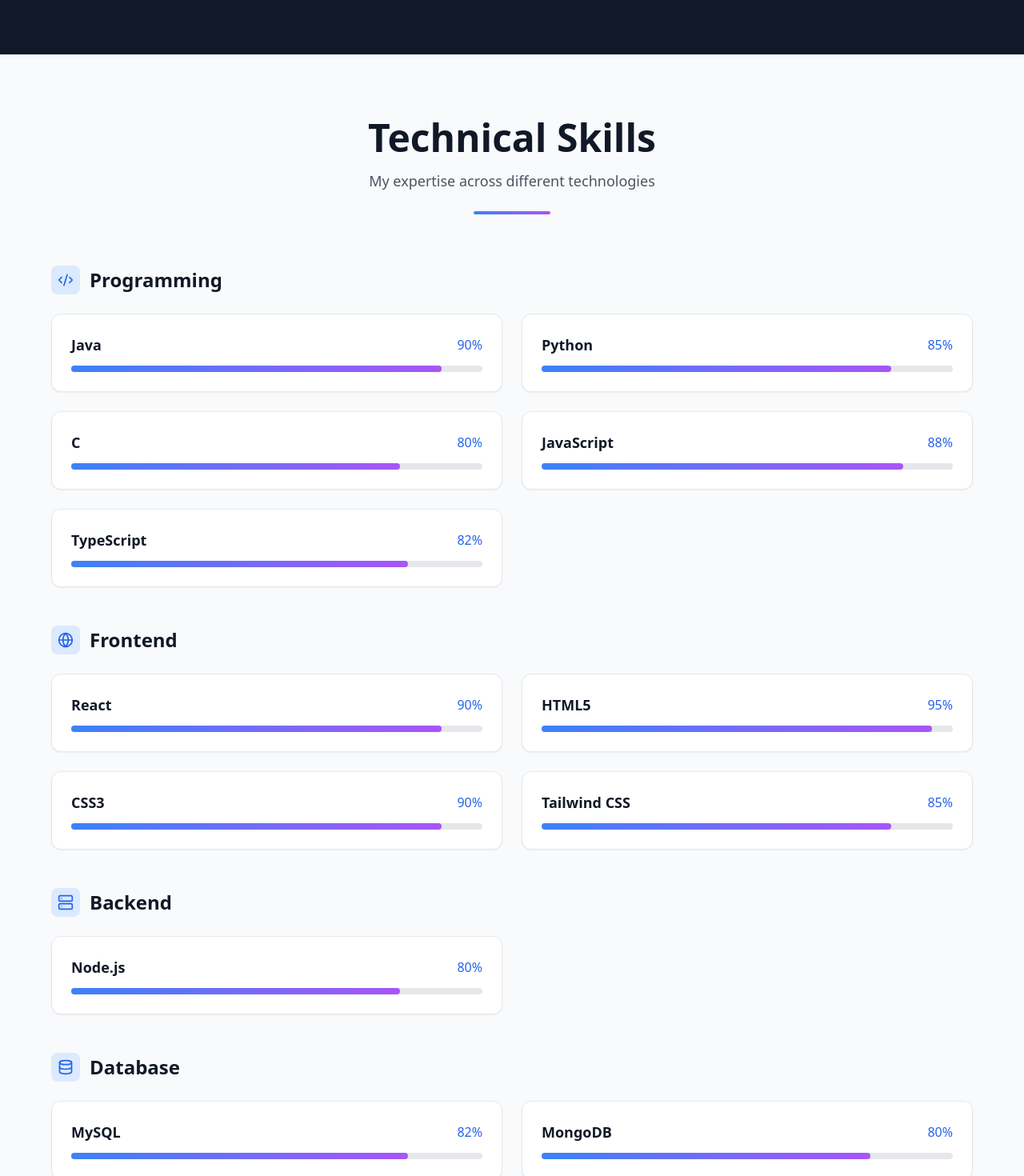
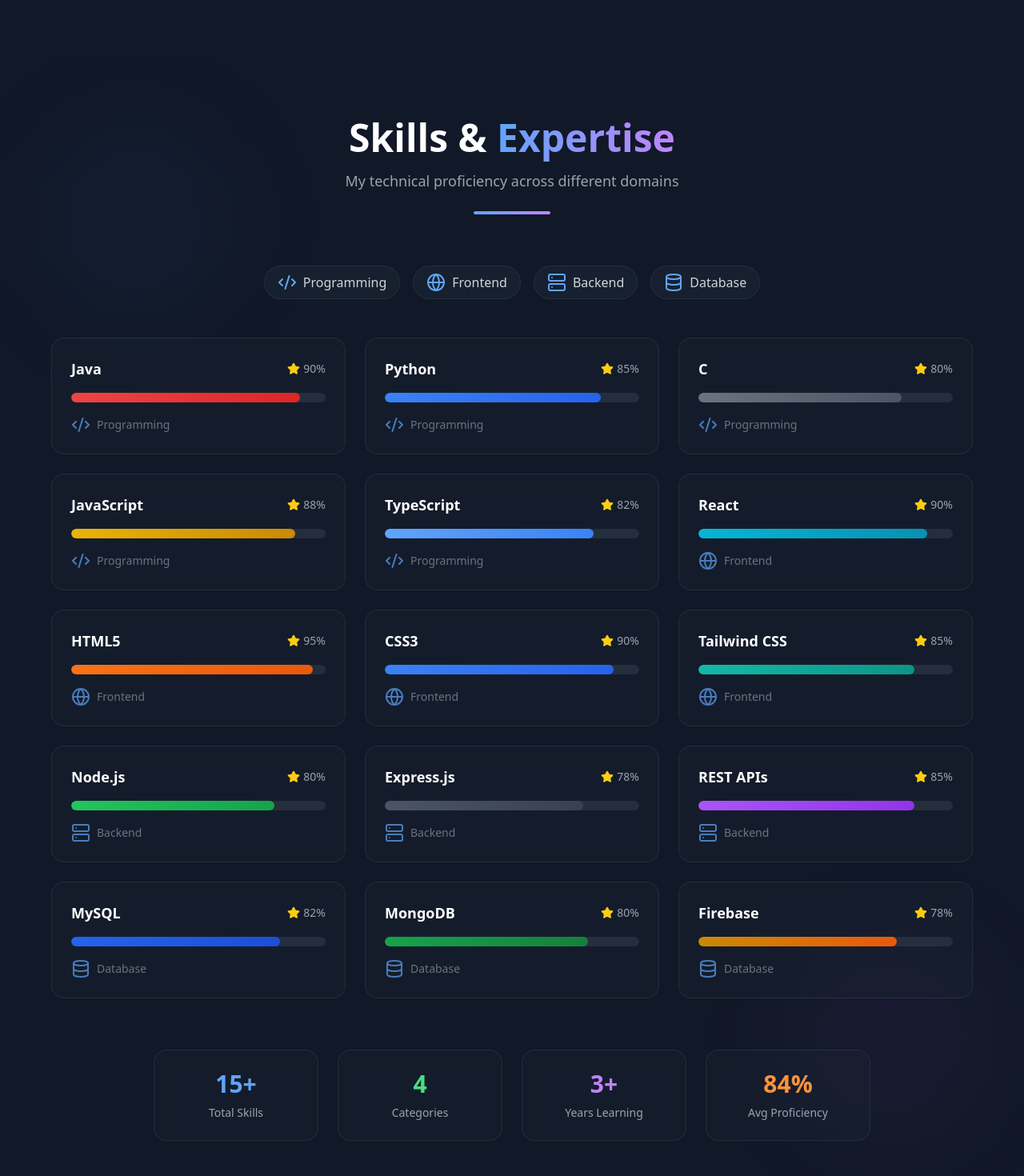
Before and after one commit to saikiransandeep/saikiran-portfolio, a React (Vite) app: page / in a window 1280 px wide. Shown: the part 1400-2870 px from the top of the page at 80% size. Built offline with nearby package versions, Linux system fonts and the light colour scheme.

Commit message:
Reverted to commit 1ec147d304e21373f5366c1c647ddcaed50e9e4d

```diff
--- a/src/components/SkillsSection.tsx
+++ b/src/components/SkillsSection.tsx
@@ -1,88 +1,119 @@
 
 import React from 'react';
-import { Code2, Globe, Server, Database } from 'lucide-react';
+import { Code2, Globe, Server, Database, Zap, Star } from 'lucide-react';
 
 const SkillsSection = () => {
   const skills = [
-    { name: "Java", level: 90, category: "Programming" },
-    { name: "Python", level: 85, category: "Programming" },
-    { name: "C", level: 80, category: "Programming" },
-    { name: "JavaScript", level: 88, category: "Programming" },
-    { name: "TypeScript", level: 82, category: "Programming" },
-    { name: "React", level: 90, category: "Frontend" },
-    { name: "HTML5", level: 95, category: "Frontend" },
-    { name: "CSS3", level: 90, category: "Frontend" },
-    { name: "Tailwind CSS", level: 85, category: "Frontend" },
-    { name: "Node.js", level: 80, category: "Backend" },
-    { name: "MySQL", level: 82, category: "Database" },
-    { name: "MongoDB", level: 80, category: "Database" }
+    { name: "Java", level: 90, category: "Programming", color: "from-red-500 to-red-600" },
+    { name: "Python", level: 85, category: "Programming", color: "from-blue-500 to-blue-600" },
+    { name: "C", level: 80, category: "Programming", color: "from-gray-500 to-gray-600" },
+    { name: "JavaScript", level: 88, category: "Programming", color: "from-yellow-500 to-yellow-600" },
+    { name: "TypeScript", level: 82, category: "Programming", color: "from-blue-400 to-blue-500" },
+    { name: "React", level: 90, category: "Frontend", color: "from-cyan-500 to-cyan-600" },
+    { name: "HTML5", level: 95, category: "Frontend", color: "from-orange-500 to-orange-600" },
+    { name: "CSS3", level: 90, category: "Frontend", color: "from-blue-500 to-blue-600" },
+    { name: "Tailwind CSS", level: 85, category: "Frontend", color: "from-teal-500 to-teal-600" },
+    { name: "Node.js", level: 80, category: "Backend", color: "from-green-500 to-green-600" },
+    { name: "Express.js", level: 78, category: "Backend", color: "from-gray-600 to-gray-700" },
+    { name: "REST APIs", level: 85, category: "Backend", color: "from-purple-500 to-purple-600" },
+    { name: "MySQL", level: 82, category: "Database", color: "from-blue-600 to-blue-700" },
+    { name: "MongoDB", level: 80, category: "Database", color: "from-green-600 to-green-700" },
+    { name: "Firebase", level: 78, category: "Database", color: "from-yellow-600 to-orange-600" }
   ];
 
-  const categories = [
-    { name: "Programming", icon: <Code2 className="h-5 w-5" />, skills: skills.filter(s => s.category === "Programming") },
-    { name: "Frontend", icon: <Globe className="h-5 w-5" />, skills: skills.filter(s => s.category === "Frontend") },
-    { name: "Backend", icon: <Server className="h-5 w-5" />, skills: skills.filter(s => s.category === "Backend") },
-    { name: "Database", icon: <Database className="h-5 w-5" />, skills: skills.filter(s => s.category === "Database") }
-  ];
+  const categories = ["Programming", "Frontend", "Backend", "Database"];
+  const categoryIcons = {
+    Programming: <Code2 className="h-6 w-6" />,
+    Frontend: <Globe className="h-6 w-6" />,
+    Backend: <Server className="h-6 w-6" />,
+    Database: <Database className="h-6 w-6" />
+  };
 
   return (
-    <section id="skills" className="py-20 bg-gray-50">
-      <div className="container mx-auto px-6">
-        <div className="text-center mb-16">
-          <h2 className="text-4xl md:text-5xl font-bold text-gray-900 mb-4">
-            Technical Skills
-          </h2>
-          <p className="text-gray-600 text-lg mb-6">My expertise across different technologies</p>
-          <div className="w-24 h-1 bg-gradient-to-r from-blue-500 to-purple-500 mx-auto rounded-full"></div>
+    <section id="skills" className="py-20 bg-gray-900 relative overflow-hidden">
+      {/* Background decoration */}
+      <div className="absolute inset-0">
+        <div className="absolute top-20 left-10 w-64 h-64 bg-blue-500/5 rounded-full blur-3xl"></div>
+        <div className="absolute bottom-20 right-10 w-64 h-64 bg-purple-500/5 rounded-full blur-3xl"></div>
       </div>
 
-        <div className="max-w-6xl mx-auto">
-          {categories.map((category, categoryIndex) => (
-            <div key={categoryIndex} className="mb-12">
-              <div className="flex items-center gap-3 mb-6">
-                <div className="p-2 bg-blue-100 rounded-lg">
-                  <span className="text-blue-600">{category.icon}</span>
-                </div>
-                <h3 className="text-2xl font-bold text-gray-900">{category.name}</h3>
+      <div className="container mx-auto px-6 relative z-10">
+        <div className="text-center mb-16">
+          <h2 className="text-4xl md:text-5xl font-bold text-white mb-4">
+            Skills & <span className="text-transparent bg-clip-text bg-gradient-to-r from-blue-400 to-purple-400">Expertise</span>
+          </h2>
+          <p className="text-gray-400 text-lg mb-6">My technical proficiency across different domains</p>
+          <div className="w-24 h-1 bg-gradient-to-r from-blue-400 to-purple-400 mx-auto rounded-full"></div>
         </div>
 
-              <div className="grid grid-cols-1 md:grid-cols-2 gap-6">
-                {category.skills.map((skill, skillIndex) => (
-                  <div key={skillIndex} className="bg-white rounded-xl p-6 shadow-sm border border-gray-200 hover:shadow-md transition-shadow duration-300">
-                    <div className="flex justify-between items-center mb-3">
-                      <h4 className="text-lg font-semibold text-gray-900">{skill.name}</h4>
-                      <span className="text-blue-600 font-medium">{skill.level}%</span>
+        {/* Category filters */}
+        <div className="flex flex-wrap justify-center gap-4 mb-12">
+          {categories.map((category, index) => (
+            <div key={index} className="flex items-center gap-2 px-4 py-2 bg-gray-800/50 rounded-full border border-gray-700/50">
+              <span className="text-blue-400">{categoryIcons[category]}</span>
+              <span className="text-gray-300 font-medium">{category}</span>
             </div>
-                    <div className="w-full bg-gray-200 rounded-full h-2">
+          ))}
+        </div>
+
+        {/* Skills grid */}
+        <div className="grid grid-cols-1 md:grid-cols-2 lg:grid-cols-3 gap-6 max-w-6xl mx-auto">
+          {skills.map((skill, index) => (
             <div
-                        className="bg-gradient-to-r from-blue-500 to-purple-500 h-2 rounded-full transition-all duration-1000 ease-out"
+              key={index}
+              className="group relative p-6 bg-gray-800/30 backdrop-blur-sm border border-gray-700/50 rounded-2xl hover:bg-gray-800/50 hover:border-gray-600/50 transition-all duration-300 hover:scale-105"
+              style={{
+                animationDelay: `${index * 50}ms`
+              }}
+            >
+              {/* Skill header */}
+              <div className="flex items-center justify-between mb-4">
+                <h3 className="text-white font-semibold text-lg">{skill.name}</h3>
+                <div className="flex items-center gap-1">
+                  <Star className="h-4 w-4 text-yellow-400 fill-current" />
+                  <span className="text-gray-400 text-sm">{skill.level}%</span>
+                </div>
+              </div>
+
+              {/* Progress bar */}
+              <div className="mb-4">
+                <div className="w-full bg-gray-700/50 rounded-full h-3 overflow-hidden">
+                  <div
+                    className={`h-full bg-gradient-to-r ${skill.color} rounded-full transition-all duration-1000 ease-out`}
                     style={{ width: `${skill.level}%` }}
                   ></div>
                 </div>
               </div>
-                ))}
+
+              {/* Category tag */}
+              <div className="flex items-center gap-2">
+                <span className="text-blue-400 opacity-70">{categoryIcons[skill.category]}</span>
+                <span className="text-gray-500 text-sm font-medium">{skill.category}</span>
               </div>
+
+              {/* Hover glow effect */}
+              <div className="absolute inset-0 rounded-2xl bg-gradient-to-br from-white/5 to-transparent opacity-0 group-hover:opacity-100 transition-opacity duration-300 pointer-events-none"></div>
             </div>
           ))}
         </div>
 
-        {/* Summary stats */}
+        {/* Bottom stats */}
         <div className="mt-16 grid grid-cols-2 md:grid-cols-4 gap-6 max-w-4xl mx-auto">
-          <div className="text-center p-6 bg-white rounded-xl shadow-sm border border-gray-200">
-            <div className="text-3xl font-bold text-blue-600 mb-2">{skills.length}</div>
-            <div className="text-gray-600 text-sm">Total Skills</div>
+          <div className="text-center p-6 rounded-2xl bg-gray-800/30 border border-gray-700/50 backdrop-blur-sm hover:bg-gray-800/50 transition-all duration-300">
+            <div className="text-3xl font-bold text-blue-400 mb-2">15+</div>
+            <div className="text-gray-400 text-sm">Total Skills</div>
           </div>
-          <div className="text-center p-6 bg-white rounded-xl shadow-sm border border-gray-200">
-            <div className="text-3xl font-bold text-green-600 mb-2">4</div>
-            <div className="text-gray-600 text-sm">Categories</div>
+          <div className="text-center p-6 rounded-2xl bg-gray-800/30 border border-gray-700/50 backdrop-blur-sm hover:bg-gray-800/50 transition-all duration-300">
+            <div className="text-3xl font-bold text-green-400 mb-2">4</div>
+            <div className="text-gray-400 text-sm">Categories</div>
           </div>
-          <div className="text-center p-6 bg-white rounded-xl shadow-sm border border-gray-200">
-            <div className="text-3xl font-bold text-purple-600 mb-2">3+</div>
-            <div className="text-gray-600 text-sm">Years Learning</div>
+          <div className="text-center p-6 rounded-2xl bg-gray-800/30 border border-gray-700/50 backdrop-blur-sm hover:bg-gray-800/50 transition-all duration-300">
+            <div className="text-3xl font-bold text-purple-400 mb-2">3+</div>
+            <div className="text-gray-400 text-sm">Years Learning</div>
           </div>
-          <div className="text-center p-6 bg-white rounded-xl shadow-sm border border-gray-200">
-            <div className="text-3xl font-bold text-orange-600 mb-2">85%</div>
-            <div className="text-gray-600 text-sm">Avg Proficiency</div>
+          <div className="text-center p-6 rounded-2xl bg-gray-800/30 border border-gray-700/50 backdrop-blur-sm hover:bg-gray-800/50 transition-all duration-300">
+            <div className="text-3xl font-bold text-orange-400 mb-2">84%</div>
+            <div className="text-gray-400 text-sm">Avg Proficiency</div>
           </div>
         </div>
       </div>
```
Lines whose indentation alone changed are shown as unchanged.
